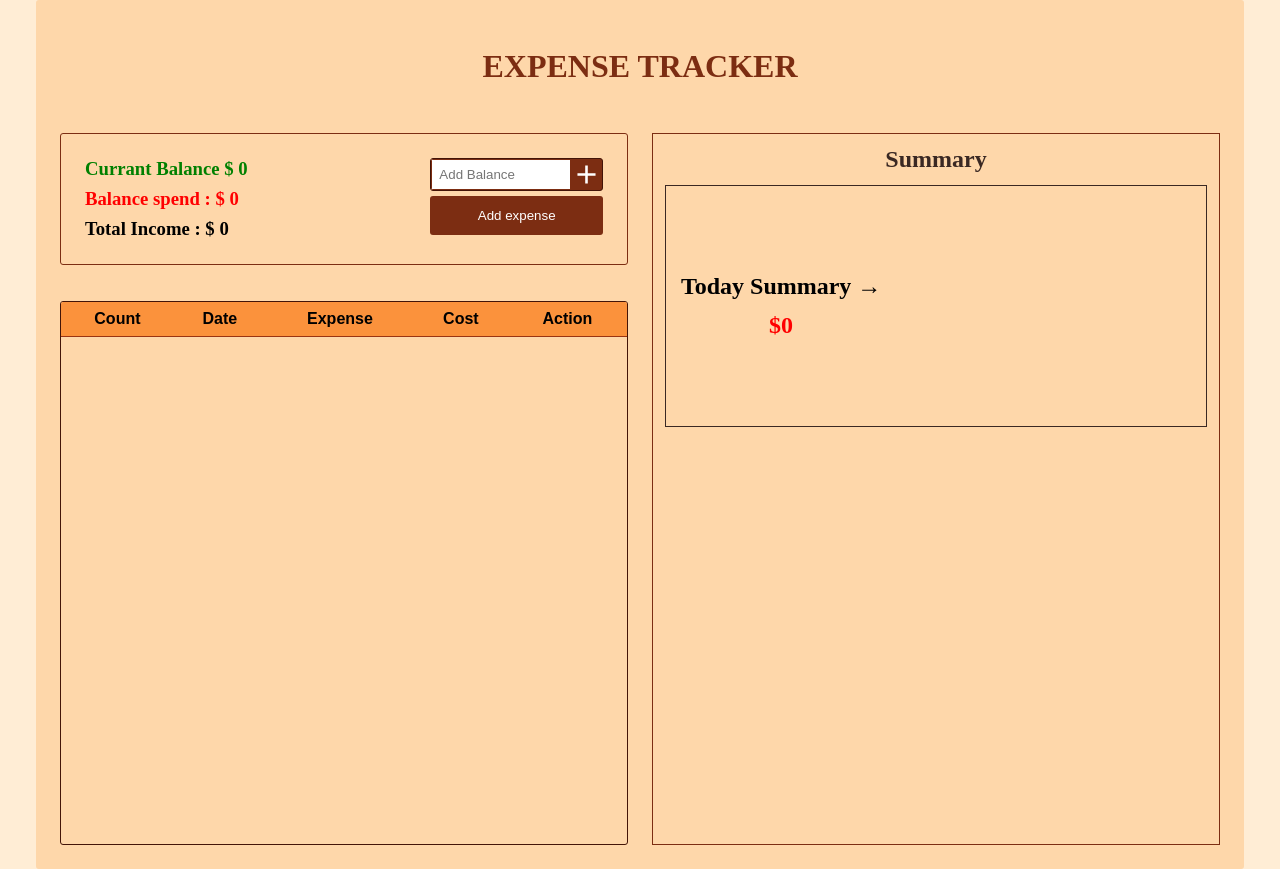
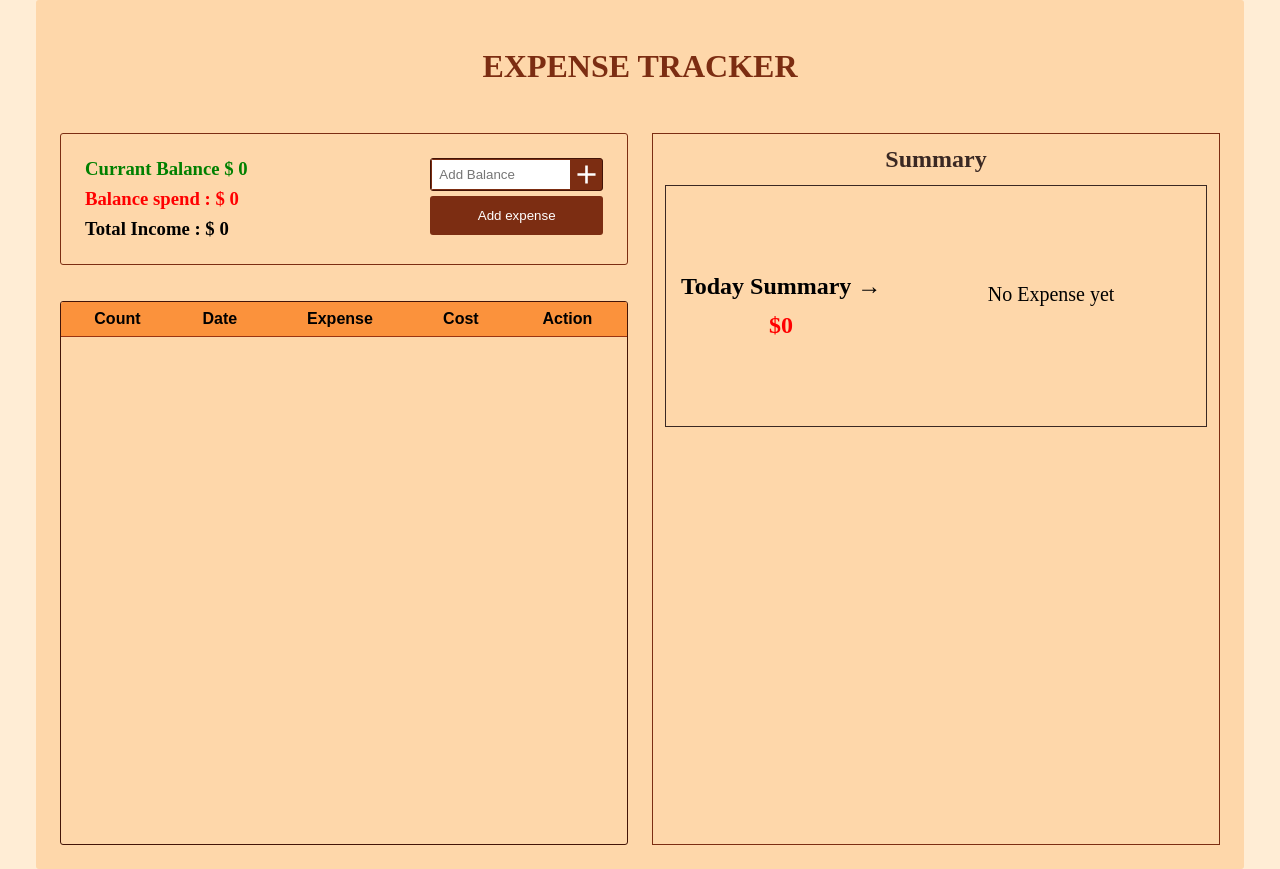
Before and after one commit to rajwindersxxx/expenseTracker, a React (Vite) app: page / in a window 1280 px wide. Built offline with nearby package versions, Linux system fonts and the light colour scheme.

Commit message:
few error handling

```diff
--- a/src/App.css
+++ b/src/App.css
@@ -241,7 +241,13 @@ td input {
   top: -85px;
   left: -70px;
 }
-
+.noDataError{
+  position: absolute;
+  top: 45%;
+  left: 50%;
+  transform: translate(-50%, -50%);
+  font-size: 20px;
+}
 /* *------------------------------Graph  component*/
 
 .graph {
--- a/src/components/BalanceTracker.jsx
+++ b/src/components/BalanceTracker.jsx
@@ -6,12 +6,19 @@ import { Charts } from './Charts';
 // * this it the main component *******
 
 export function BalanceTracker() {
-  const [records, setRecords] = useState([]);
+  const [records, setRecords] = useState(() => {
+    const storedRecord = localStorage.getItem('records');
+    return storedRecord ? JSON.parse(storedRecord) : [];
+  });
   const [currBalance, setCurrBalance] = useState(0);
   const [showForm, setShowForm] = useState(false);
   const [sortDirection, setSortDirection] = useState(true);
 
   // help form internet
+  useEffect(() => {
+    localStorage.setItem('records', JSON.stringify(records));
+  }, [records]);
+
   useEffect(
     () =>
       setCurrBalance(records.reduce((acc, item) => acc + item.expenseCost, 0)),
@@ -101,7 +108,7 @@ export function BalanceTracker() {
           showForm={showForm}
         />
       </div>
-      <Charts records={records}/>
+      <Charts records={records} />
     </div>
   );
 }
--- a/src/components/Charts.jsx
+++ b/src/components/Charts.jsx
@@ -1,4 +1,4 @@
-import { Graph } from './Graph';
+// import { Graph } from './Graph';
 import { PiChart } from './PiChart';
 /* eslint react/prop-types: 0 */
 
--- a/src/components/PiChart.jsx
+++ b/src/components/PiChart.jsx
@@ -3,7 +3,7 @@ import { PieChart, Pie, Tooltip } from 'recharts';
 /* eslint react/prop-types: 0 */
 
 export function PiChart({ records }) {
-  const [expenseRecords, setExpenseRecord] = useState();
+  const [expenseRecords, setExpenseRecord] = useState([]);
   const expenseToday = expenseRecords?.reduce(
     (acc, item) => (acc += item.value),
     0
@@ -27,6 +27,7 @@ export function PiChart({ records }) {
         <h2 style={{ color: 'red' }}>${expenseToday}</h2>
       </div>
       <div className="pi_chart">
+        {expenseRecords.length > 0 ? (
           <div className="pi_chart-diagram">
             <PieChart width={350} height={320}>
               <Pie
@@ -42,6 +43,9 @@ export function PiChart({ records }) {
               <Tooltip />
             </PieChart>
           </div>
+        ) : (
+          <div className='noDataError'>No Expense yet</div>
+        )}
       </div>
     </div>
   );
--- a/src/components/TableData.jsx
+++ b/src/components/TableData.jsx
@@ -6,7 +6,6 @@ export function TableData({
   item,
   index,
   onDeleteEntry,
-  key,
   onUpdateEntry,
   onEdit,
   currEdit,
@@ -35,7 +34,9 @@ export function TableData({
   }
 
   return (
-    <tr key={key} style={{ color: item.expenseCost > 0 ? 'green' : 'red' }}>
+    <tr
+      style={{ color: item.expenseCost > 0 ? 'green' : 'red' }}
+    >
       <td>{index + 1}</td>
       <td>{item.date}</td>
       <td>
```
Lines whose indentation alone changed are shown as unchanged.
